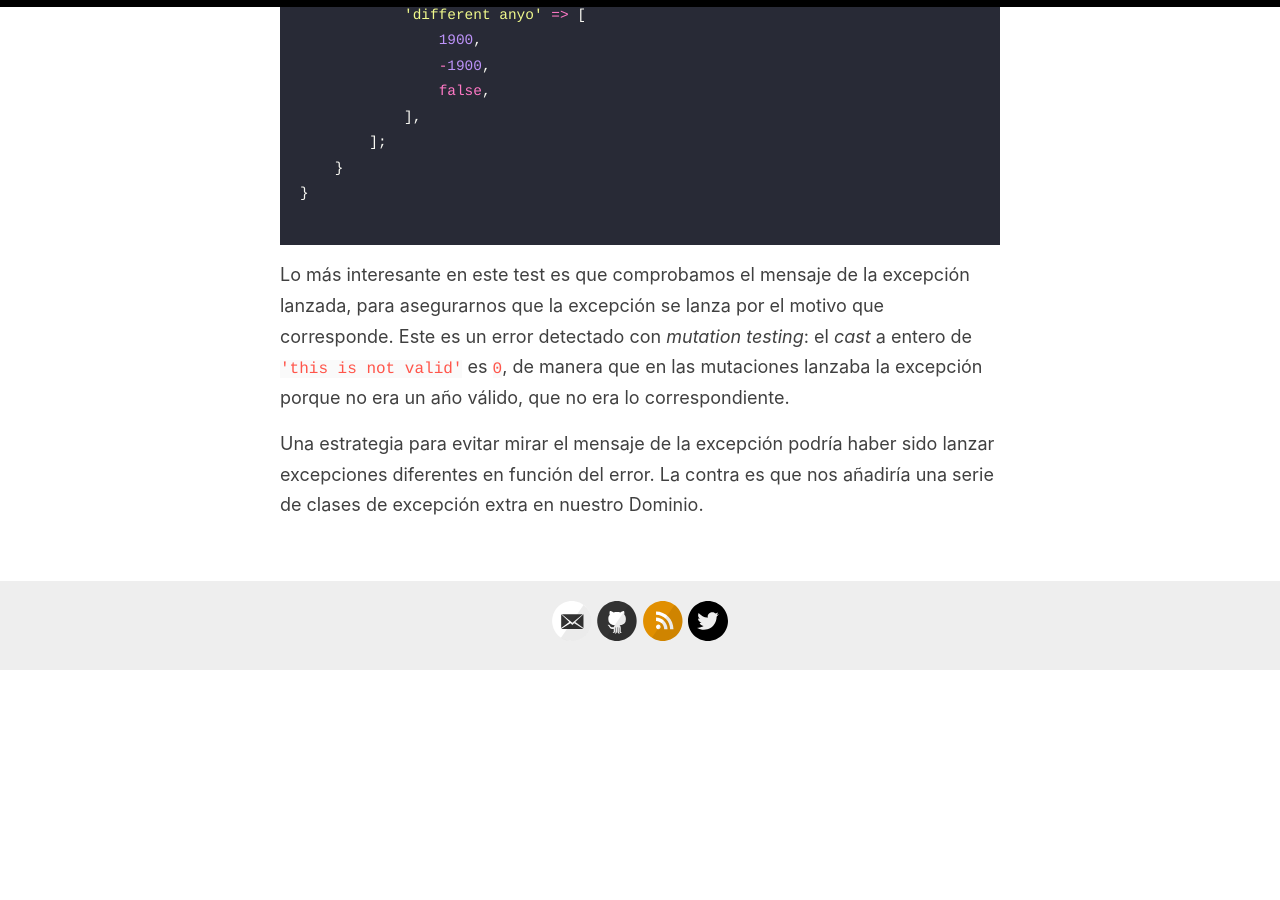
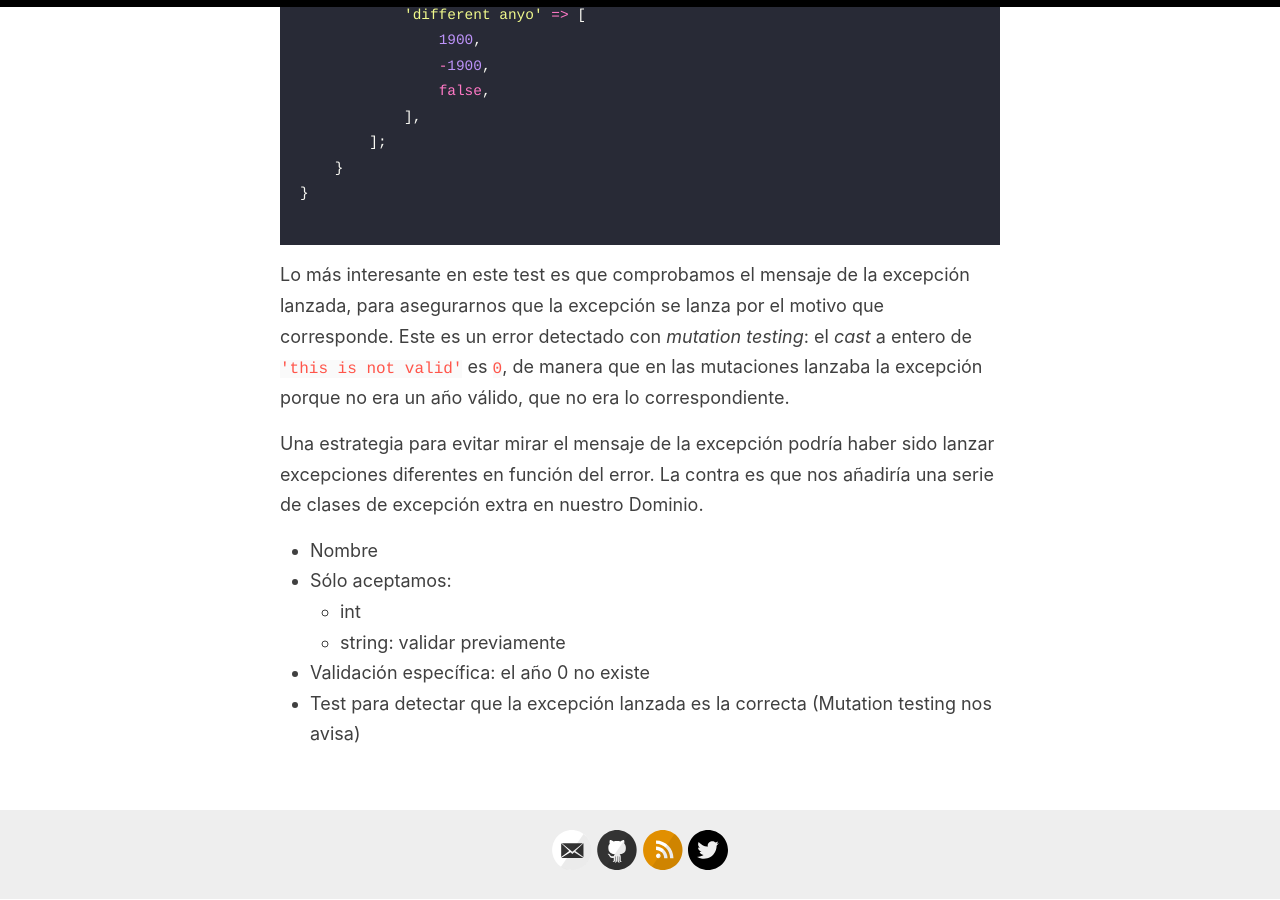
Before and after one commit to rubenrubiob/rubenrubiob.github.io, a Jekyll site: the page built from 03-value-object-anyo.md, in a window 1280 px wide and 900 px high, scrolled down 7355 px. Built offline with Jekyll 4.4.1, drawn with Linux system fonts in a browser that asks for light colours; our own code applies the rules of GitHub Pages for plain Markdown files; before the commit the page ends 8025 px from its top, so only the background shows below that.

Commit message:
Añadido documento apra el ValueObject Anyo

```diff
--- a/03-value-object-anyo.md
+++ b/03-value-object-anyo.md
@@ -259,3 +259,10 @@ class AnyoTest extends TestCase
 Lo más interesante en este test es que comprobamos el mensaje de la excepción lanzada, para asegurarnos que la excepción se lanza por el motivo que corresponde. Este es un error detectado con _mutation testing_: el _cast_ a entero de `'this is not valid'` es `0`, de manera que en las mutaciones lanzaba la excepción porque no era un año válido, que no era lo correspondiente.
 
 Una estrategia para evitar mirar el mensaje de la excepción podría haber sido lanzar excepciones diferentes en función del error. La contra es que nos añadiría una serie de clases de excepción extra en nuestro Dominio.
+
+- Nombre
+- Sólo aceptamos:
+	- int
+	- string: validar previamente
+- Validación específica: el año 0 no existe
+- Test para detectar que la excepción lanzada es la correcta (Mutation testing nos avisa)
```
